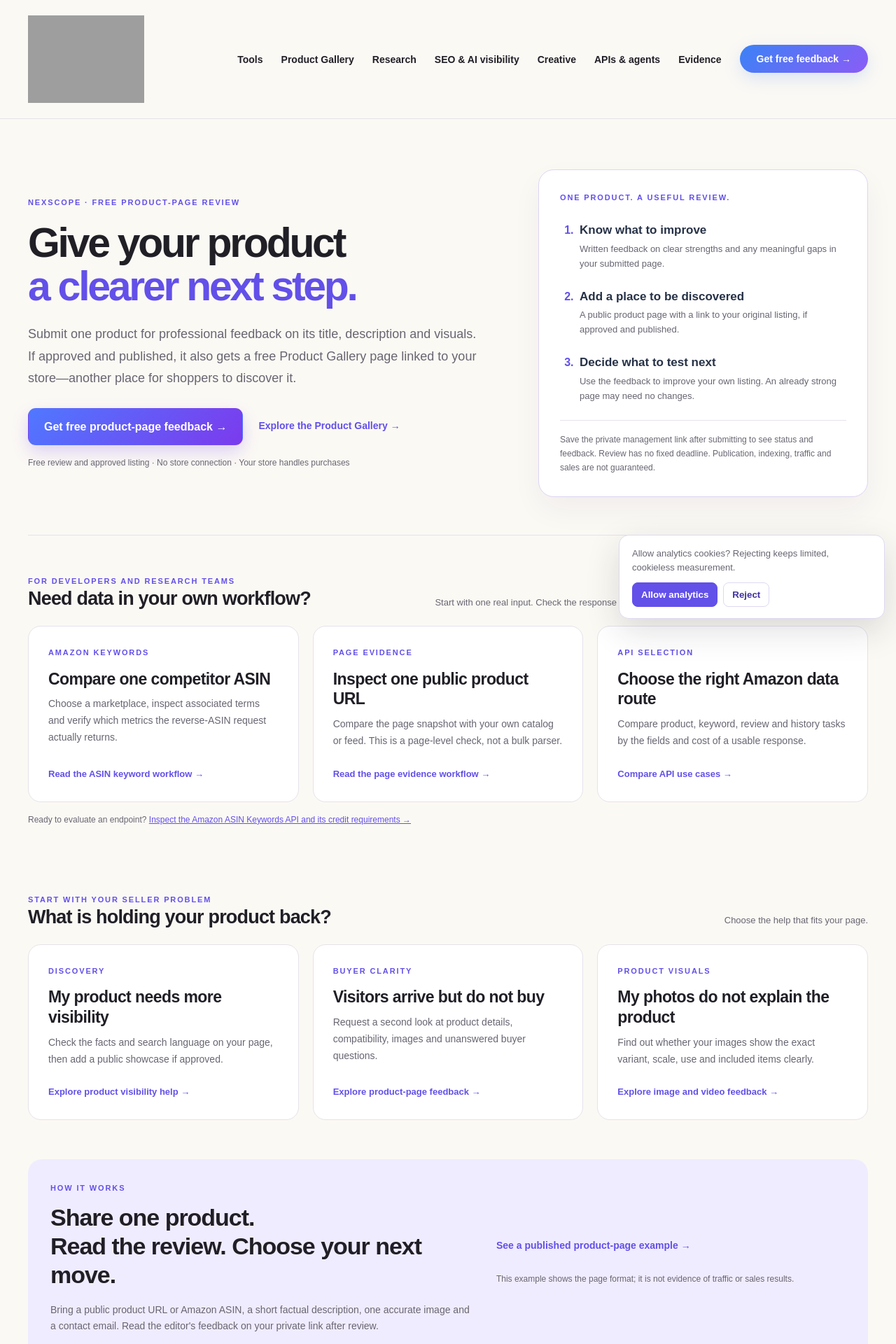
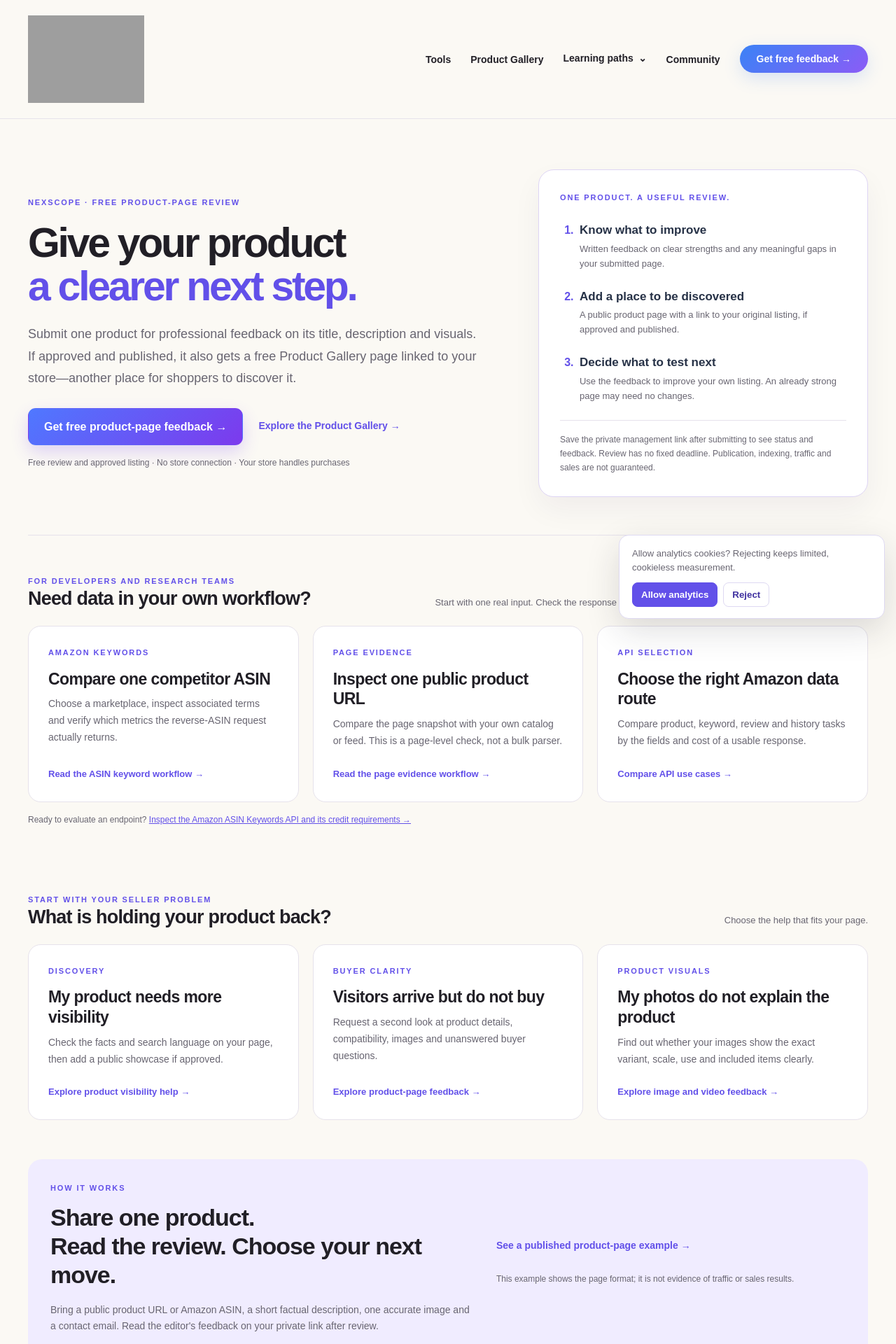
Before and after one commit to nexscope-ai/ecommerce-ai-tools, a Jekyll site: the page built from docs/index.md, in a window 1280 px wide. Shown: the top 1920 px of the page at 70% size. Built offline with Jekyll 4.4.1, drawn with Linux system fonts in a browser that asks for light colours.

Commit message:
Simplify primary navigation with accessible learning paths menu

```diff
--- a/docs/_layouts/default.html
+++ b/docs/_layouts/default.html
@@ -164,7 +164,8 @@
     {% if page.seller_help_page %}<link rel="stylesheet" href="{{ '/assets/seller-help.css' | relative_url }}?v=1">{% endif %}
     {% if page.audit_tool %}<link rel="stylesheet" href="{{ '/assets/ecommerce-audit-tool.css' | relative_url }}?v=1">{% endif %}
     {% if page.not_found_page %}<link rel="stylesheet" href="{{ '/assets/not-found.css' | relative_url }}?v=2">{% endif %}
-    <script src="{{ '/assets/trends.js' | relative_url }}?v=15" defer></script>
+    <link rel="stylesheet" href="{{ '/assets/primary-navigation.css' | relative_url }}?v=1">
+    <script src="{{ '/assets/trends.js' | relative_url }}?v=16" defer></script>
     {% unless page.private_page %}
     <script src="{{ '/assets/traffic-attribution.js' | relative_url }}?v=1" defer></script>
     <script src="{{ '/assets/analytics.js' | relative_url }}?v=8" defer></script>
@@ -193,11 +194,21 @@
         <ul>
           <li><a href="https://learn.nexscope.ai/tools/">Tools</a></li>
           <li><a href="{{ '/product-showcase/' | relative_url }}"{% if page.product_showcase_page %} aria-current="page"{% endif %}>Product Gallery</a></li>
-          <li><a href="{{ '/topics/research/' | relative_url }}"{% if page.learning_topic == 'research' %} aria-current="{{ topic_current }}"{% endif %}>Research</a></li>
-          <li><a href="{{ '/topics/visibility/' | relative_url }}"{% if page.learning_topic == 'visibility' %} aria-current="{{ topic_current }}"{% endif %}>SEO &amp; AI visibility</a></li>
-          <li><a href="{{ '/topics/creative/' | relative_url }}"{% if page.learning_topic == 'creative' %} aria-current="{{ topic_current }}"{% endif %}>Creative</a></li>
-          <li><a href="{{ '/topics/agents/' | relative_url }}"{% if page.learning_topic == 'agents' %} aria-current="{{ topic_current }}"{% endif %}>APIs &amp; agents</a></li>
-          <li><a href="{{ '/topics/evidence/' | relative_url }}"{% if page.learning_topic == 'evidence' %} aria-current="{{ topic_current }}"{% endif %}>Evidence</a></li>
+          <li class="learning-menu-item">
+            <details class="learning-menu"{% if page.learning_topic %} data-current-topic="true"{% endif %}>
+              <summary>Learning paths <span class="learning-menu-chevron" aria-hidden="true">⌄</span></summary>
+              <div class="learning-menu-panel">
+                <span class="learning-menu-heading">What would you like to do?</span>
+                <ul>
+                  {% for topic in site.data.learning_topics %}
+                  {% assign topic_url = '/topics/' | append: topic.id | append: '/' %}
+                  <li><a href="{{ topic_url | relative_url }}"{% if page.learning_topic == topic.id %} aria-current="{{ topic_current }}"{% endif %}><strong>{{ topic.title | escape }}</strong><span>{% case topic.id %}{% when 'research' %}Explore demand, keywords and competitors{% when 'visibility' %}Improve search and AI discovery{% when 'sourcing' %}Find and compare sourcing candidates{% when 'agents' %}Build connected ecommerce workflows{% when 'creative' %}Create and review product assets{% when 'evidence' %}Explore real tests and worked examples{% endcase %}</span></a></li>
+                  {% endfor %}
+                </ul>
+              </div>
+            </details>
+          </li>
+          <li><a href="{{ '/community/' | relative_url }}"{% if page.community_page %} aria-current="page"{% endif %}>Community</a></li>
           {% if page.url == '/' or page.seller_help_page or page.product_showcase_page %}
           <li><a class="nav-cta" {% if page.url == '/product-showcase/submit/' %}data-submission-form-jump="navigation"{% else %}data-showcase-submit-cta="navigation"{% endif %} href="{% if page.url == '/product-showcase/submit/' %}#product-submission-form{% else %}{{ '/product-showcase/submit/' | relative_url }}{% endif %}">{% if page.url == '/product-showcase/submit/' %}Review your product ↓{% else %}Get free feedback →{% endif %}</a></li>
           {% elsif page.next_step %}
--- /dev/null
+++ b/docs/assets/primary-navigation.css
@@ -0,0 +1,29 @@
+/* Shared desktop dropdown and touch-friendly mobile learning paths. */
+.trends-header .primary-navigation > ul { flex-wrap: nowrap; gap: 28px; }
+.learning-menu { position: relative; }
+.trends-header .learning-menu > summary { display: flex; align-items: center; gap: 7px; min-height: 44px; padding: 0; color: var(--ink); font-size: 14px; font-weight: 600; cursor: pointer; list-style: none; }
+.learning-menu > summary::-webkit-details-marker { display: none; }
+.learning-menu-chevron { display: inline-block; transition: transform .18s; }
+.learning-menu[open] .learning-menu-chevron { transform: rotate(180deg); }
+.trends-header .learning-menu[data-current-topic] > summary, .trends-header .learning-menu[open] > summary, .trends-header .learning-menu > summary:hover { color: var(--accent); }
+.learning-menu[data-current-topic] > summary { text-decoration: underline; text-decoration-thickness: 2px; text-underline-offset: 8px; }
+.learning-menu-panel { position: absolute; z-index: 60; top: calc(100% + 14px); left: 50%; width: 590px; max-width: calc(100vw - 48px); padding: 20px; transform: translateX(-50%); border: 1px solid var(--line); border-radius: 18px; background: #fff; box-shadow: 0 18px 50px rgb(35 26 64 / 14%); }
+.learning-menu-heading { display: block; margin: 0 10px 12px; color: var(--muted); font-size: 11px; font-weight: 700; letter-spacing: .09em; text-transform: uppercase; }
+.trends-header .learning-menu-panel ul { display: grid; grid-template-columns: repeat(2, minmax(0, 1fr)); gap: 6px; }
+.trends-header .learning-menu-panel a { display: block; min-height: 84px; padding: 13px 12px; border: 1px solid transparent; border-radius: 11px; text-decoration: none; }
+.learning-menu-panel a strong { display: block; font-size: 14px; line-height: 1.4; }
+.learning-menu-panel a span { display: block; margin-top: 5px; color: var(--muted); font-size: 12px; font-weight: 400; line-height: 1.5; }
+.trends-header .learning-menu-panel a:hover, .trends-header .learning-menu-panel a[aria-current] { background: #f5f2ff; border-color: #e5ddff; color: var(--accent); text-decoration: none; }
+.trends-header .primary-navigation .learning-menu-panel a[aria-current]:not(.nav-cta) { text-decoration: none; }
+.trends-header .primary-navigation > ul > li > a:not(.nav-cta) { white-space: nowrap; }
+@media (max-width: 900px) {
+  .trends-header .primary-navigation { max-height: calc(100dvh - 96px); overflow-y: auto; overscroll-behavior: contain; }
+  .trends-header .primary-navigation > ul { gap: 4px; }
+  .trends-header .learning-menu > summary { justify-content: space-between; min-height: 46px; padding: 10px 12px; border-radius: 10px; }
+  .learning-menu[data-current-topic] > summary { background: #f5f2ff; text-decoration: none; }
+  .learning-menu-panel { position: static; width: auto; max-width: none; margin: 4px 0 10px; padding: 12px 4px 4px; transform: none; border: 0; border-left: 2px solid #e5ddff; border-radius: 0; box-shadow: none; }
+  .learning-menu-heading { margin-left: 12px; }
+  .trends-header .learning-menu-panel ul { grid-template-columns: 1fr; gap: 2px; }
+  .trends-header .learning-menu-panel a { width: 100%; min-height: 64px; padding: 10px 12px; }
+}
+@media (prefers-reduced-motion: reduce) { .learning-menu-chevron { transition: none; } }
--- a/docs/assets/trends.js
+++ b/docs/assets/trends.js
@@ -79,9 +79,27 @@
     });
     document.addEventListener('keydown', keyEvent => {
       if (keyEvent.key !== 'Escape' || primaryMenuToggle.getAttribute('aria-expanded') !== 'true') return;
+      if (document.querySelector('.learning-menu[open]')) return;
       setPrimaryMenuOpen(false, true);
     });
     compactNavigation.addEventListener?.('change', () => setPrimaryMenuOpen(false));
+  }
+
+  const learningMenu = document.querySelector('.learning-menu');
+  if (learningMenu) {
+    document.addEventListener('click', event => {
+      if (!learningMenu.contains(event.target)) learningMenu.open = false;
+    });
+    document.addEventListener('keydown', event => {
+      if (event.key === 'Escape' && learningMenu.open) {
+        event.preventDefault();
+        learningMenu.open = false;
+        learningMenu.querySelector('summary').focus();
+      }
+    });
+    learningMenu.addEventListener('focusout', event => {
+      if (event.relatedTarget && !learningMenu.contains(event.relatedTarget)) learningMenu.open = false;
+    });
   }
 
   document.addEventListener('click', event => {
```
